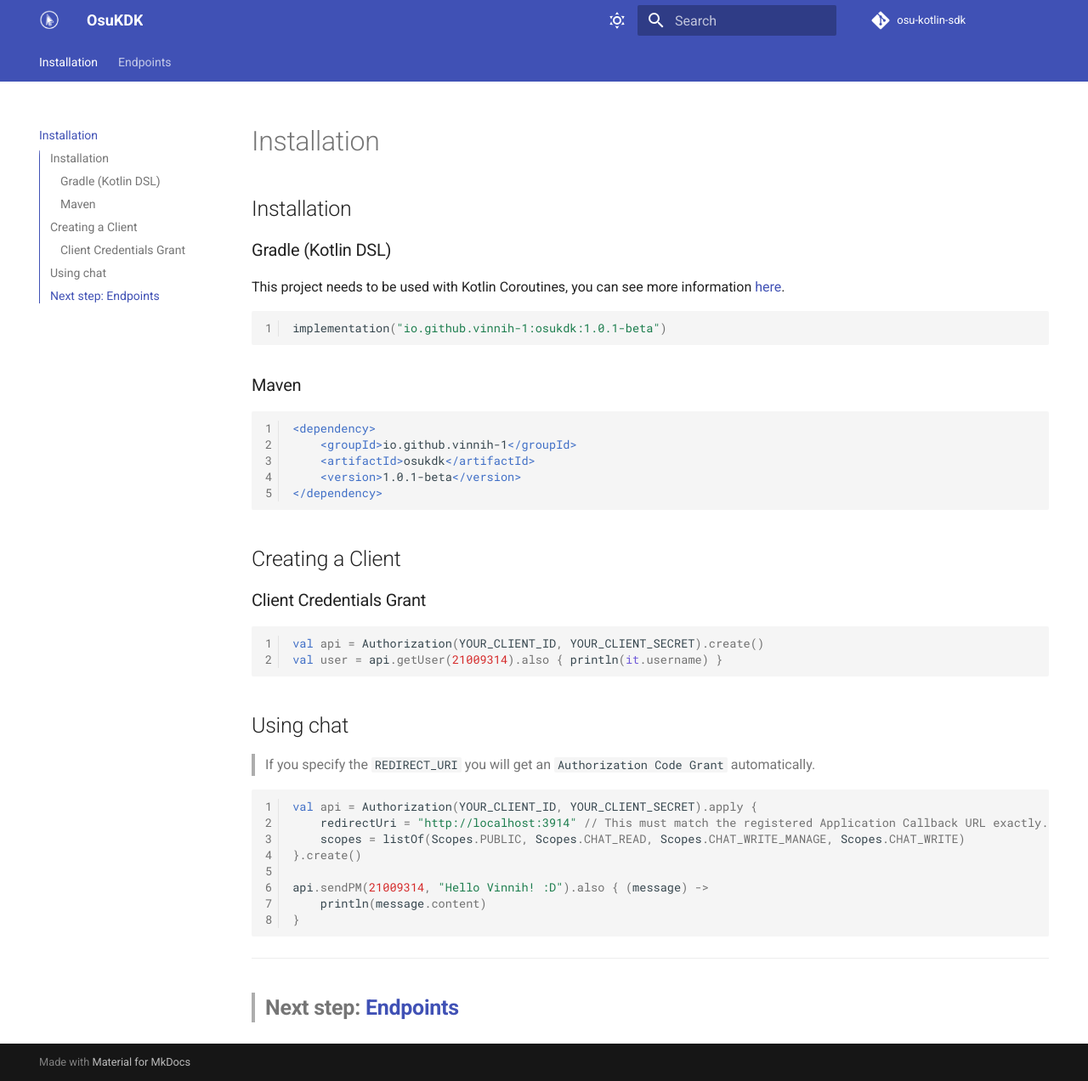
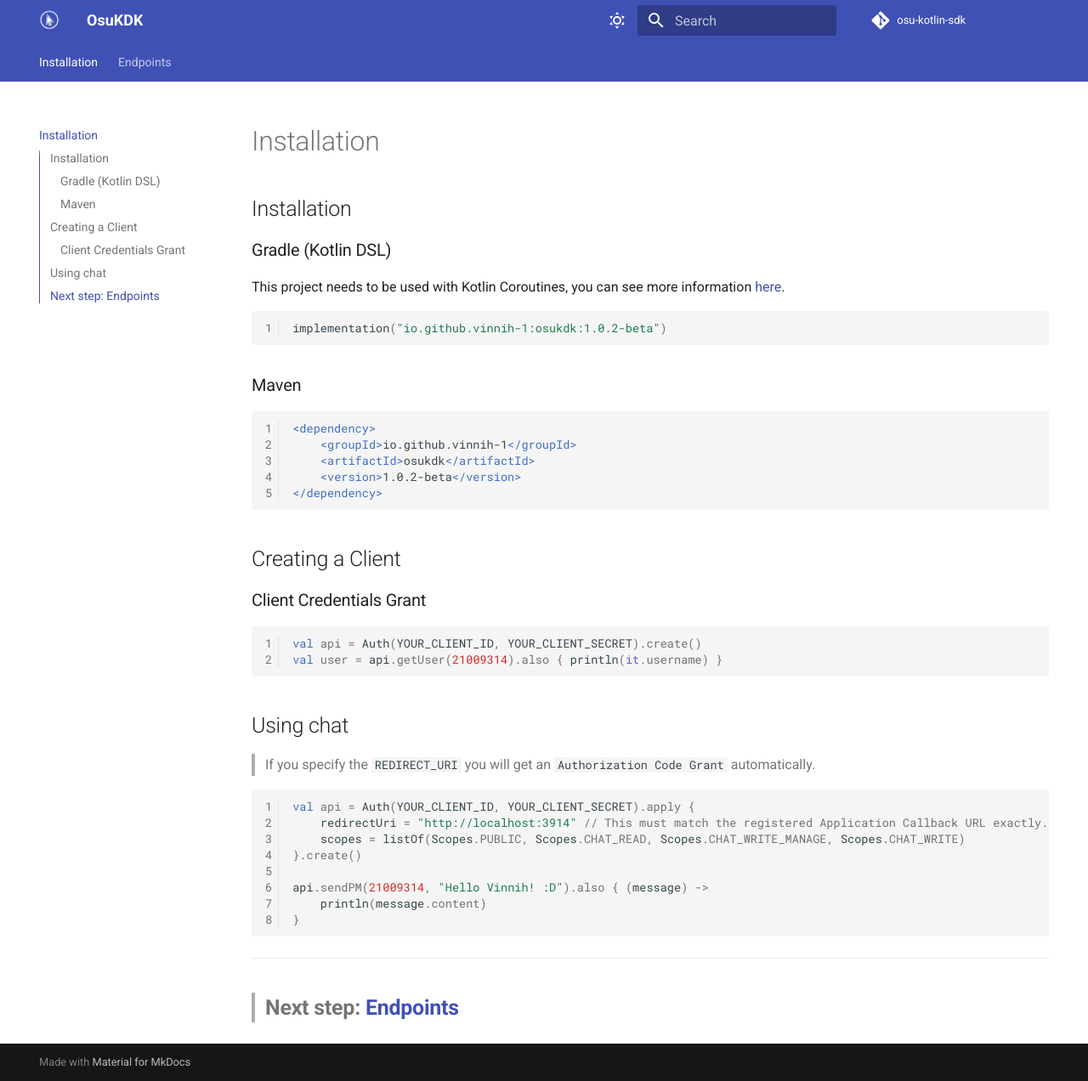
Before and after one commit to Vinnih-1/osu-kotlin-sdk, an MkDocs documentation site: the page built from docs/index.md, in a window 1280 px wide and 1272 px high. Shown: the whole window at 85% size. Built offline with MkDocs 1.6.1 and Material for MkDocs 9.7.7, drawn with Linux system fonts in a browser that asks for light colours; comment, search, counter and statistics services are not loaded.

````diff
--- a/docs/index.md
+++ b/docs/index.md
@@ -5,7 +5,7 @@
 This project needs to be used with Kotlin Coroutines, you can see more information [here](https://github.com/Kotlin/kotlinx.coroutines).
 
 ```kotlin
-implementation("io.github.vinnih-1:osukdk:1.0.1-beta")
+implementation("io.github.vinnih-1:osukdk:1.0.2-beta")
 ```
 
 ### Maven
@@ -14,7 +14,7 @@ implementation("io.github.vinnih-1:osukdk:1.0.1-beta")
 <dependency>
     <groupId>io.github.vinnih-1</groupId>
     <artifactId>osukdk</artifactId>
-    <version>1.0.1-beta</version>
+    <version>1.0.2-beta</version>
 </dependency>
 ```
 
@@ -23,7 +23,7 @@ implementation("io.github.vinnih-1:osukdk:1.0.1-beta")
 ### Client Credentials Grant
 
 ```kotlin
-val api = Authorization(YOUR_CLIENT_ID, YOUR_CLIENT_SECRET).create()
+val api = Auth(YOUR_CLIENT_ID, YOUR_CLIENT_SECRET).create()
 val user = api.getUser(21009314).also { println(it.username) }
 ```
 
@@ -32,7 +32,7 @@ val user = api.getUser(21009314).also { println(it.username) }
 > If you specify the `REDIRECT_URI` you will get an `Authorization Code Grant` automatically.
 
 ```kotlin
-val api = Authorization(YOUR_CLIENT_ID, YOUR_CLIENT_SECRET).apply {
+val api = Auth(YOUR_CLIENT_ID, YOUR_CLIENT_SECRET).apply {
     redirectUri = "http://localhost:3914" // This must match the registered Application Callback URL exactly.
     scopes = listOf(Scopes.PUBLIC, Scopes.CHAT_READ, Scopes.CHAT_WRITE_MANAGE, Scopes.CHAT_WRITE)
 }.create()
````
Also changed, not shown: README.md (+4 -4 lines).
